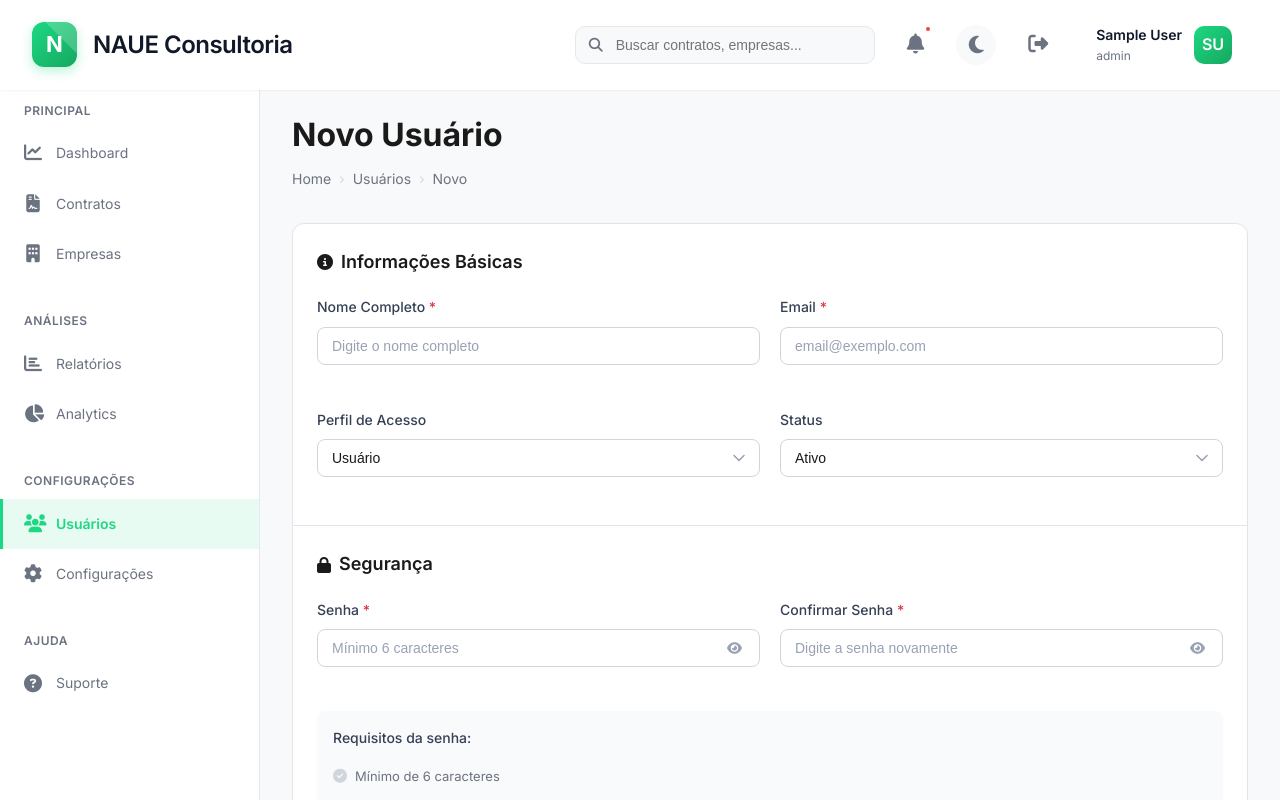
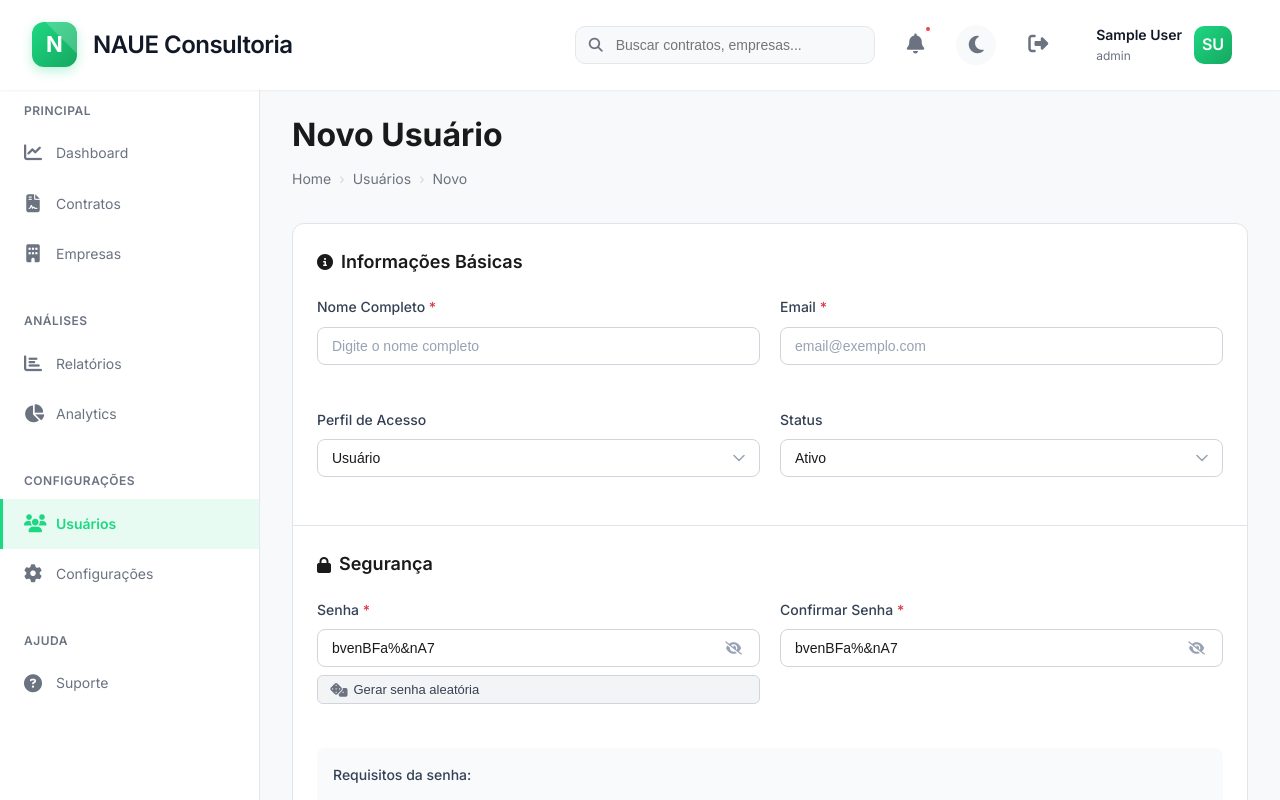
Before and after one commit to Naue-Consultoria/gestao-contratos, an Angular app: page /home/users/new in a window 1280 px wide. Built offline with nearby package versions, Linux system fonts and the light colour scheme; sample sign-in values are in the browser's storage.

Commit message:
fix: senha aleatoria

```diff
--- a/src/app/components/new-user-page/new-user-page.css
+++ b/src/app/components/new-user-page/new-user-page.css
@@ -330,6 +330,32 @@ select.form-control {
   background-color: #d4d6db;
 }
 
+/* Button Generate Password */
+.btn-generate-password {
+  display: inline-flex;
+  align-items: center;
+  gap: 6px;
+  margin-top: 8px;
+  padding: 6px 12px;
+  background-color: #f3f4f6;
+  border: 1px solid #d1d5db;
+  border-radius: 6px;
+  font-size: 13px;
+  color: #374151;
+  cursor: pointer;
+  transition: all 0.2s ease;
+}
+
+.btn-generate-password:hover {
+  background-color: #e5e7eb;
+  border-color: #9ca3af;
+}
+
+.btn-generate-password i {
+  font-size: 14px;
+  color: #6b7280;
+}
+
 /* Responsividade */
 @media (max-width: 768px) {
   .form-grid {
--- a/src/app/components/new-user-page/new-user-page.html
+++ b/src/app/components/new-user-page/new-user-page.html
@@ -84,7 +84,7 @@
     </div>
 
     <!-- Segurança -->
-    <div class="form-section">
+    <div class="form-section" *ngIf="!isEditMode">
       <h2 class="section-title">
         <i class="fas fa-lock"></i>
         Segurança
@@ -93,7 +93,7 @@
       <div class="form-grid">
         <div class="form-group">
           <label class="form-label">
-            Senha <span class="required" *ngIf="!isEditMode">*</span>
+            Senha <span class="required">*</span>
           </label>
           <div class="password-wrapper">
             <input
@@ -101,9 +101,9 @@
               class="form-control"
               [(ngModel)]="userData.password"
               name="password"
-              [placeholder]="isEditMode ? 'Deixe em branco para manter a atual' : 'Mínimo 6 caracteres'"
+              placeholder="Mínimo 6 caracteres"
               [class.error]="errors['password']"
-              [required]="!isEditMode">
+              required>
             <button
               type="button"
               class="password-toggle"
@@ -112,11 +112,18 @@
             </button>
           </div>
           <span class="field-error" *ngIf="errors['password']">{{ errors['password'] }}</span>
+          <button
+            type="button"
+            class="btn-generate-password"
+            (click)="generateRandomPassword()">
+            <i class="fas fa-dice"></i>
+            Gerar senha aleatória
+          </button>
         </div>
 
         <div class="form-group">
           <label class="form-label">
-            Confirmar Senha <span class="required" *ngIf="!isEditMode">*</span>
+            Confirmar Senha <span class="required">*</span>
           </label>
           <div class="password-wrapper">
             <input
@@ -126,7 +133,7 @@
               name="confirmPassword"
               placeholder="Digite a senha novamente"
               [class.error]="errors['confirmPassword']"
-              [required]="!isEditMode">
+              required>
             <button
               type="button"
               class="password-toggle"
--- a/src/app/components/new-user-page/new-user-page.ts
+++ b/src/app/components/new-user-page/new-user-page.ts
@@ -63,6 +63,9 @@ export class NewUserPageComponent implements OnInit {
       if (params['id']) {
         this.editingUserId = +params['id'];
         this.loadUserData();
+      } else {
+        // Se estiver criando novo usuário, gerar senha automaticamente
+        this.generateRandomPassword();
       }
     });
   }
@@ -117,18 +120,13 @@ export class NewUserPageComponent implements OnInit {
         is_active: this.userData.isActive
       };
 
-      // Only include password if provided
-      if (this.userData.password) {
-        payload.password = this.userData.password;
-      }
-
       if (this.isEditMode && this.editingUserId) {
-        // Update existing user
+        // Update existing user (without password)
         await this.userService.updateUser(this.editingUserId, payload).toPromise();
         this.toastr.success('Usuário atualizado com sucesso!');
       } else {
-        // Create new user
-        payload.password = this.userData.password; // Password is required for new users
+        // Create new user (password is required)
+        payload.password = this.userData.password;
         await this.userService.createUser(payload).toPromise();
         this.toastr.success('Usuário criado com sucesso!');
       }
@@ -178,17 +176,6 @@ export class NewUserPageComponent implements OnInit {
       }
     }
 
-    // If editing and password provided, validate
-    if (this.isEditMode && this.userData.password) {
-      if (this.userData.password.length < 6) {
-        this.errors['password'] = 'Senha deve ter no mínimo 6 caracteres';
-      }
-
-      if (this.userData.password !== this.userData.confirmPassword) {
-        this.errors['confirmPassword'] = 'As senhas não conferem';
-      }
-    }
-
     return Object.keys(this.errors).length === 0;
   }
 
@@ -213,4 +200,88 @@ export class NewUserPageComponent implements OnInit {
   getPageTitle(): string {
     return this.isEditMode ? 'Editar Usuário' : 'Novo Usuário';
   }
+
+  /**
+   * Generate random password
+   */
+  generateRandomPassword() {
+    const length = 12;
+    const charset = 'abcdefghijklmnopqrstuvwxyzABCDEFGHIJKLMNOPQRSTUVWXYZ0123456789!@#$%^&*';
+    let password = '';
+
+    // Garantir que a senha tenha pelo menos:
+    // - 1 letra minúscula
+    // - 1 letra maiúscula
+    // - 1 número
+    // - 1 caractere especial
+    const lowercase = 'abcdefghijklmnopqrstuvwxyz';
+    const uppercase = 'ABCDEFGHIJKLMNOPQRSTUVWXYZ';
+    const numbers = '0123456789';
+    const special = '!@#$%^&*';
+
+    // Adicionar um de cada tipo obrigatório
+    password += lowercase.charAt(Math.floor(Math.random() * lowercase.length));
+    password += uppercase.charAt(Math.floor(Math.random() * uppercase.length));
+    password += numbers.charAt(Math.floor(Math.random() * numbers.length));
+    password += special.charAt(Math.floor(Math.random() * special.length));
+
+    // Preencher o resto com caracteres aleatórios
+    for (let i = password.length; i < length; i++) {
+      password += charset.charAt(Math.floor(Math.random() * charset.length));
+    }
+
+    // Embaralhar a senha
+    password = password.split('').sort(() => Math.random() - 0.5).join('');
+
+    // Atualizar os campos
+    this.userData.password = password;
+    this.userData.confirmPassword = password;
+
+    // Mostrar a senha temporariamente
+    this.showPassword = true;
+    this.showConfirmPassword = true;
+
+    // Limpar erros de senha se existirem
+    delete this.errors['password'];
+    delete this.errors['confirmPassword'];
+
+    // Mostrar notificação apenas se foi clicado manualmente
+    if (this.userData.name || this.userData.email) {
+      this.toastr.info('Senha aleatória gerada! Certifique-se de salvá-la ou enviá-la ao usuário.');
+    }
+  }
+
+  /**
+   * Calculate password strength percentage
+   */
+  getPasswordStrength(): number {
+    const password = this.userData.password;
+    if (!password) return 0;
+
+    let strength = 0;
+
+    // Length
+    if (password.length >= 6) strength += 20;
+    if (password.length >= 8) strength += 20;
+    if (password.length >= 12) strength += 20;
+
+    // Character types
+    if (/[a-z]/.test(password)) strength += 10;
+    if (/[A-Z]/.test(password)) strength += 10;
+    if (/[0-9]/.test(password)) strength += 10;
+    if (/[^a-zA-Z0-9]/.test(password)) strength += 10;
+
+    return Math.min(strength, 100);
+  }
+
+  /**
+   * Get password strength text
+   */
+  getPasswordStrengthText(): string {
+    const strength = this.getPasswordStrength();
+
+    if (strength <= 33) return 'Fraca';
+    if (strength <= 66) return 'Média';
+    return 'Forte';
+  }
 }
```
